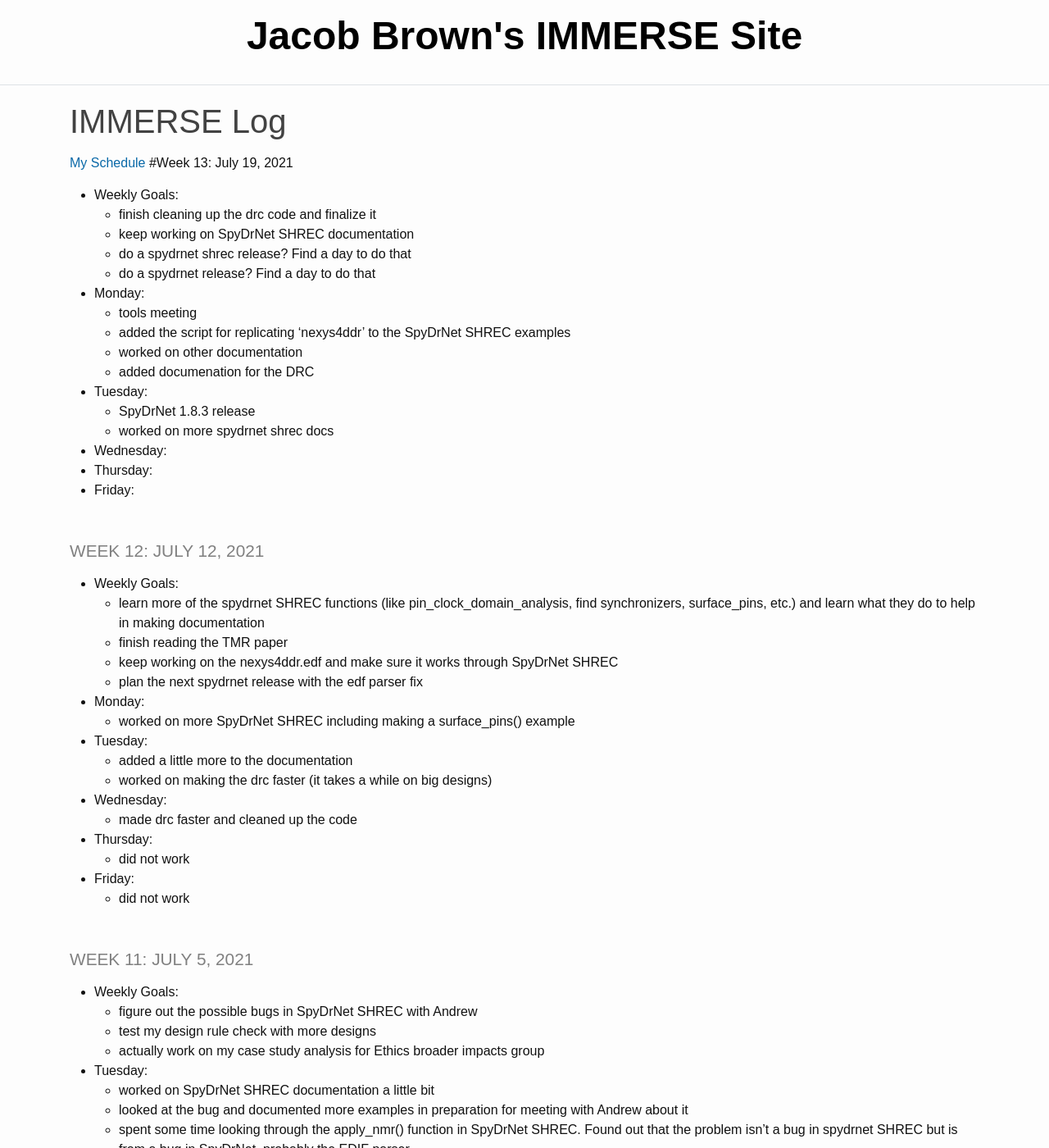
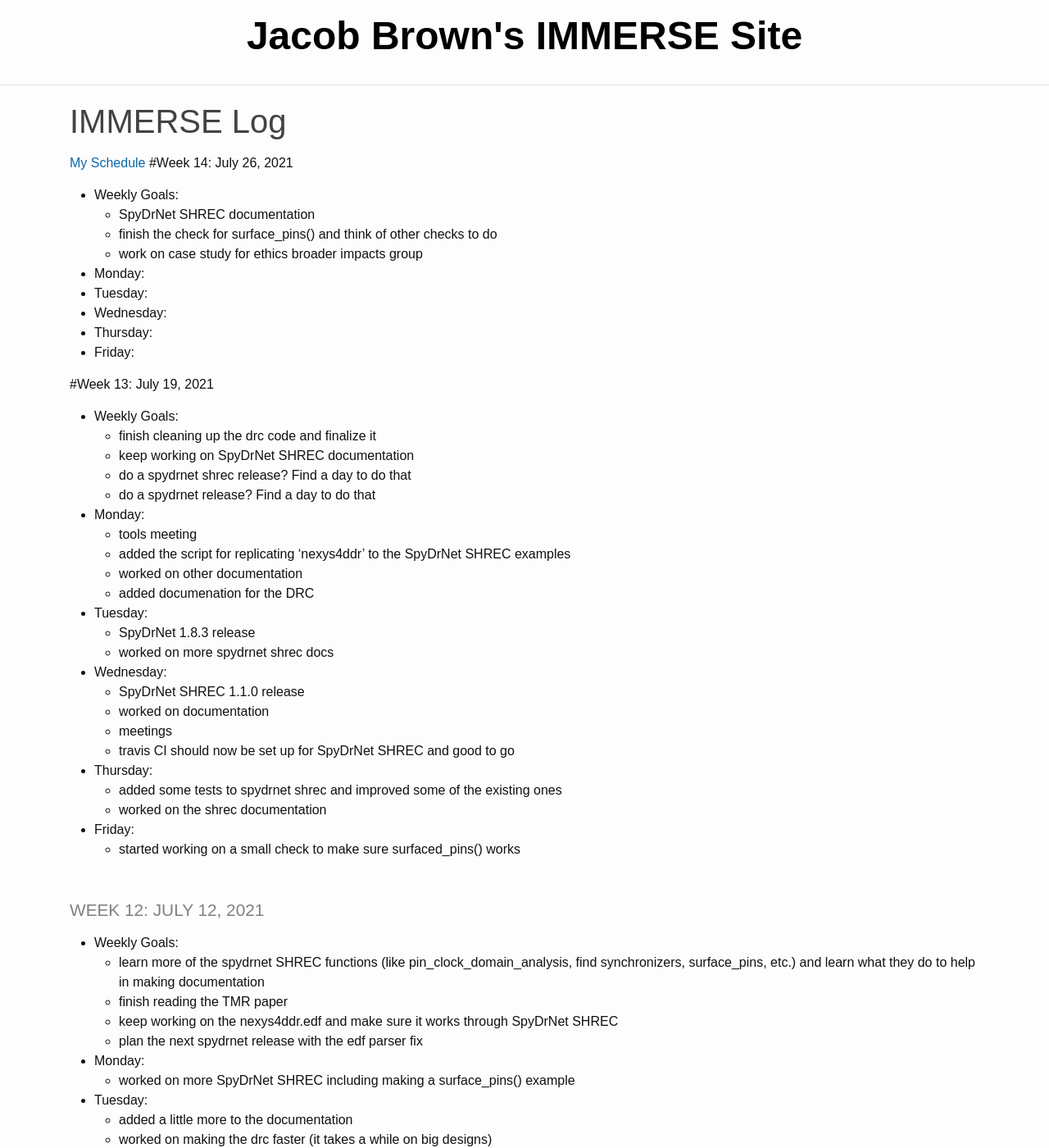
Before and after one commit to jacobdbrown4/jacob_brown, a Jekyll site: the page built from _pages/log.md, in a window 1280 px wide and 1400 px high. Shown: the whole window at 82% size. Built offline with Jekyll 4.4.1, drawn with Linux system fonts in a browser that asks for light colours.

Commit message:
updated log

```diff
--- a/_pages/log.md
+++ b/_pages/log.md
@@ -4,6 +4,17 @@ title: IMMERSE Log
 ---
 
 [My Schedule](https://jacobdbrown4.github.io/jacob_brown//pages/schedule/)
+#Week 14: July 26, 2021
+* **Weekly Goals**:
+  * SpyDrNet SHREC documentation
+  * finish the check for surface_pins() and think of other checks to do
+  * work on case study for ethics broader impacts group
+* **Monday**:
+* **Tuesday**:
+* **Wednesday**:
+* **Thursday**:
+* **Friday**:
+
 #Week 13: July 19, 2021
 * **Weekly Goals**:
   * finish cleaning up the drc code and finalize it
@@ -19,8 +30,15 @@ title: IMMERSE Log
   * SpyDrNet 1.8.3 release
   * worked on more spydrnet shrec docs
 * **Wednesday**:
+  * SpyDrNet SHREC 1.1.0 release
+  * worked on documentation
+  * meetings
+  * travis CI should now be set up for SpyDrNet SHREC and good to go
 * **Thursday**:
+  * added some tests to spydrnet shrec and improved some of the existing ones
+  * worked on the shrec documentation
 * **Friday**:
+  * started working on a small check to make sure surfaced_pins() works
 
 ### Week 12: July 12, 2021
 * **Weekly Goals**:
```
